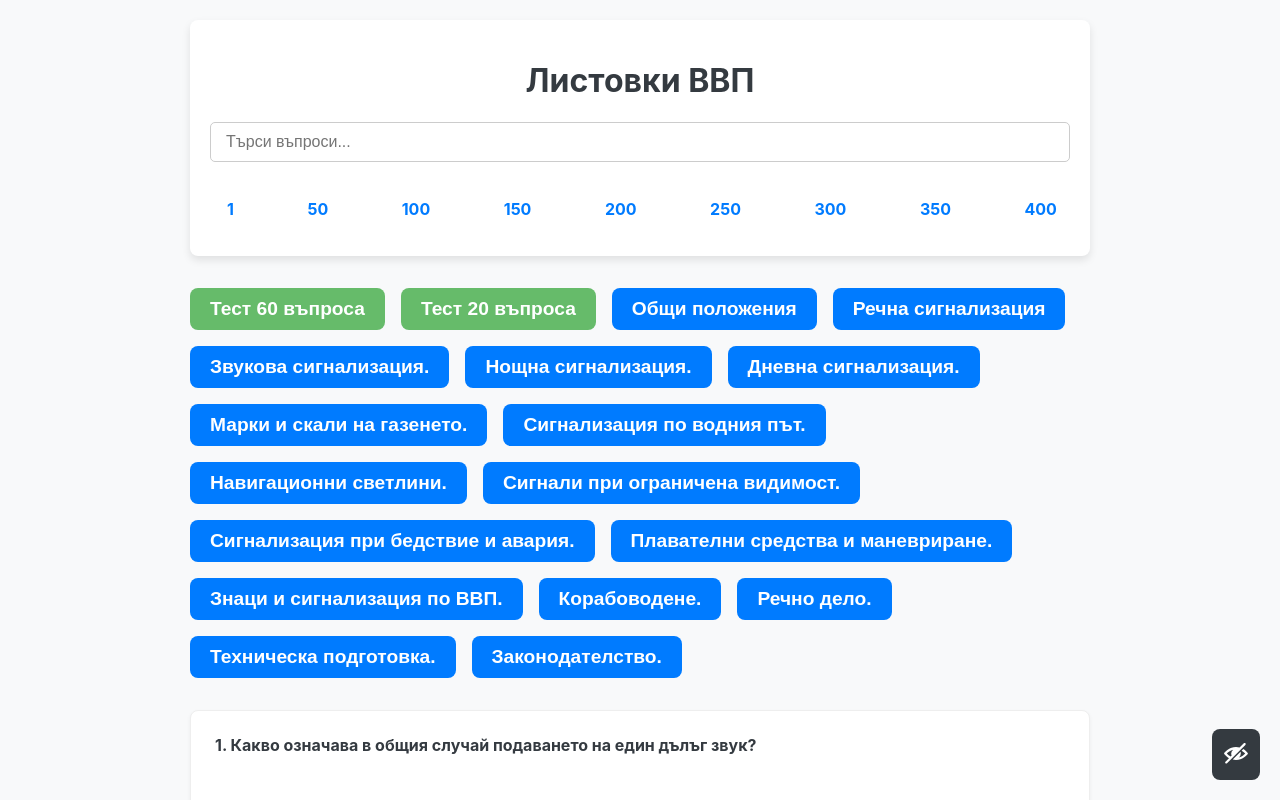
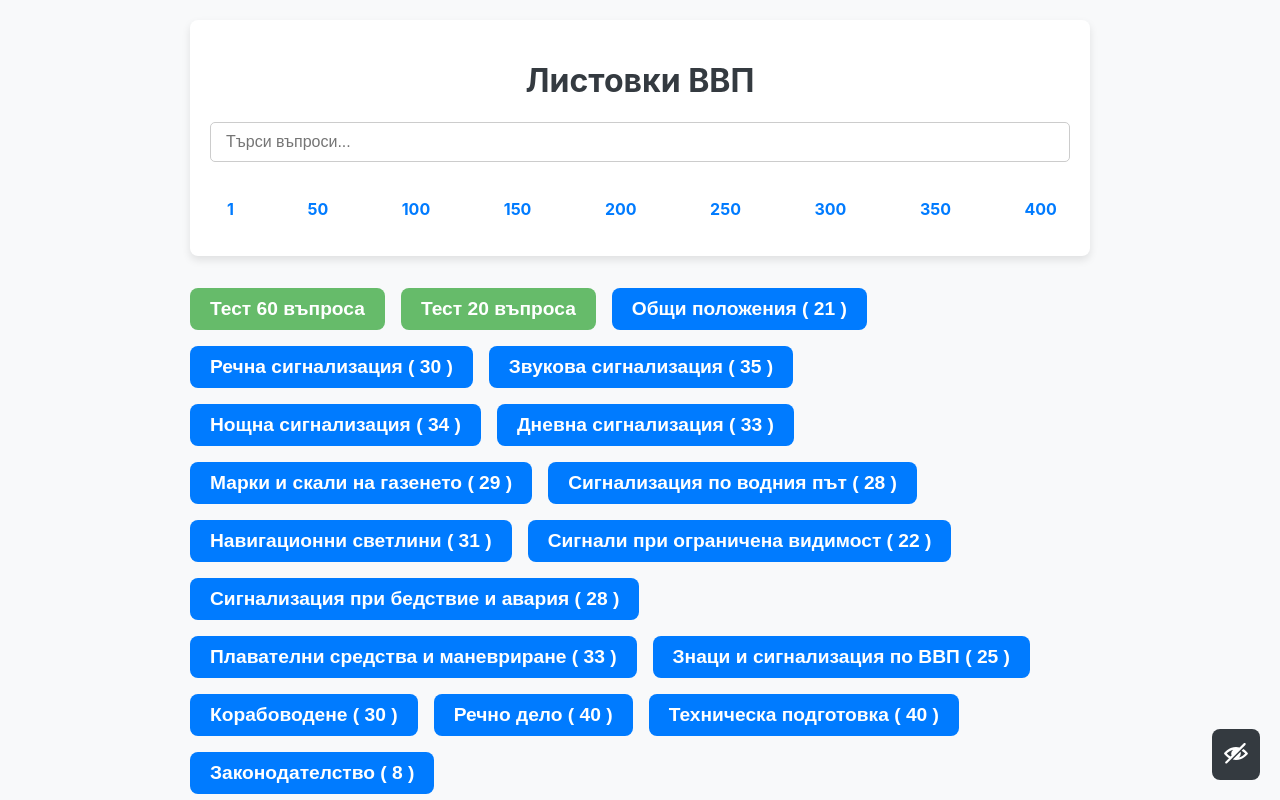
Before and after one commit to panayotoff/listovki-vvp, a React (Vite) app: page / in a window 1280 px wide. Shown: the top 800 px of the page. Built offline with nearby package versions, Linux system fonts and the light colour scheme.

Commit message:
Update menu

```diff
--- a/src/App.tsx
+++ b/src/App.tsx
@@ -17,17 +17,7 @@ const QUIZ_LENGTH = 60;
 const SINGLE_THEME_QUIZ_LENGTH = 20;
 
 function App() {
-  const themeQuizes: SingleQuiz[] = [
-    ...themeTests,
-    // {
-    //   title: "Останали",
-    //   questionsNumbers: allQuestions
-    //     .filter(
-    //       (q) => !themeTests.some((test: SingleQuiz) => test.questionsNumbers.includes(parseInt(q.question_number)))
-    //     )
-    //     .map((q) => q.question_number),
-    // },
-  ] as SingleQuiz[];
+  const themeQuizes: SingleQuiz[] = [...themeTests] as SingleQuiz[];
 
   const [mode, setMode] = useState<AppMode>("search");
   const [searchTerm, setSearchTerm] = useState("");
@@ -166,18 +156,17 @@ function App() {
               {themeQuizes.map((quiz: SingleQuiz, index: number) => (
                 <div key={index} className="button-split">
                   <button
-                    title={`Тест по тема: ${quiz.title} ( ${SINGLE_THEME_QUIZ_LENGTH} въпроса )`}
+                    title={`Тест по тема: ${quiz.title} ( ${quiz.questionsNumbers.length} въпроса )`}
                     className="button-primary start-button"
                     onClick={() =>
                       startQuiz(
                         quiz.questionsNumbers.map(
                           (num) => allQuestions.find((q) => q.question_number === num.toString()) || allQuestions[0]
-                        ),
-                        SINGLE_THEME_QUIZ_LENGTH
+                        )
                       )
                     }
                   >
-                    <span>{quiz.title}</span>
+                    <span>{quiz.title} ( {quiz.questionsNumbers.length} )</span>
                   </button>
                 </div>
               ))}
--- a/src/data/tests.json
+++ b/src/data/tests.json
@@ -11,97 +11,97 @@
     ]
   },
   {
-    "title": "Звукова сигнализация.",
+    "title": "Звукова сигнализация",
     "questionsNumbers": [
       9, 10, 11, 12, 13, 14, 15, 16, 17, 18, 19, 20, 21, 22, 23, 24, 25, 26, 212, 213, 214, 215, 216, 217, 218, 219,
       220, 221, 222, 223, 224, 225, 226, 227, 228
     ]
   },
   {
-    "title": "Нощна сигнализация.",
+    "title": "Нощна сигнализация",
     "questionsNumbers": [
       27, 28, 29, 30, 31, 32, 33, 34, 35, 36, 37, 38, 39, 40, 41, 42, 43, 44, 45, 229, 230, 231, 232, 233, 234, 235,
       236, 237, 238, 239, 240, 241, 242, 243
     ]
   },
   {
-    "title": "Дневна сигнализация.",
+    "title": "Дневна сигнализация",
     "questionsNumbers": [
       46, 47, 48, 49, 50, 51, 52, 53, 54, 55, 56, 57, 58, 59, 60, 61, 62, 63, 244, 245, 246, 247, 248, 249, 250, 251,
       252, 253, 254, 255, 256, 257, 258
     ]
   },
   {
-    "title": "Марки и скали на газенето.",
+    "title": "Марки и скали на газенето",
     "questionsNumbers": [
       64, 65, 66, 67, 68, 69, 70, 71, 72, 73, 74, 75, 76, 77, 78, 79, 259, 260, 261, 262, 263, 264, 265, 266, 267, 268,
       269, 270, 271
     ]
   },
   {
-    "title": "Сигнализация по водния път.",
+    "title": "Сигнализация по водния път",
     "questionsNumbers": [
       80, 81, 82, 83, 84, 85, 86, 87, 88, 89, 90, 91, 92, 93, 94, 95, 310, 311, 312, 313, 314, 315, 316, 317, 318, 319,
       320, 321
     ]
   },
   {
-    "title": "Навигационни светлини.",
+    "title": "Навигационни светлини",
     "questionsNumbers": [
       96, 97, 98, 99, 100, 101, 102, 103, 104, 105, 106, 107, 108, 109, 110, 111, 286, 287, 288, 289, 290, 291, 292,
       293, 294, 295, 296, 297, 298, 299, 300
     ]
   },
   {
-    "title": "Сигнали при ограничена видимост.",
+    "title": "Сигнали при ограничена видимост",
     "questionsNumbers": [
       112, 113, 114, 115, 116, 117, 118, 119, 120, 121, 122, 123, 124, 301, 302, 303, 304, 305, 306, 307, 308, 309
     ]
   },
   {
-    "title": "Сигнализация при бедствие и авария.",
+    "title": "Сигнализация при бедствие и авария",
     "questionsNumbers": [
       125, 126, 127, 128, 129, 130, 131, 132, 133, 134, 135, 136, 137, 138, 272, 273, 274, 275, 276, 277, 278, 279, 280,
       281, 282, 283, 284, 285
     ]
   },
   {
-    "title": "Плавателни средства и маневриране.",
+    "title": "Плавателни средства и маневриране",
     "questionsNumbers": [
       154, 155, 156, 157, 158, 159, 160, 161, 162, 163, 164, 165, 166, 167, 168, 169, 170, 171, 172, 173, 322, 323, 324,
       325, 326, 327, 328, 329, 330, 331, 332, 333, 334
     ]
   },
   {
-    "title": "Знаци и сигнализация по ВВП.",
+    "title": "Знаци и сигнализация по ВВП",
     "questionsNumbers": [
       174, 175, 176, 177, 178, 179, 180, 181, 182, 183, 335, 336, 337, 338, 339, 340, 341, 342, 343, 344, 345, 346, 347,
       348, 349
     ]
   },
   {
-    "title": "Корабоводене.",
+    "title": "Корабоводене",
     "questionsNumbers": [
       350, 351, 352, 353, 354, 355, 356, 357, 358, 359, 360, 361, 362, 363, 364, 365, 366, 367, 368, 369, 370, 371, 372,
       373, 374, 375, 376, 377, 378, 379
     ]
   },
   {
-    "title": "Речно дело.",
+    "title": "Речно дело",
     "questionsNumbers": [
       380, 381, 382, 383, 384, 385, 386, 387, 388, 389, 390, 391, 392, 393, 394, 395, 396, 397, 398, 399, 400, 401, 402,
       403, 404, 405, 406, 407, 408, 409, 410, 411, 412, 413, 414, 415, 416, 417, 418, 419
     ]
   },
   {
-    "title": "Техническа подготовка.",
+    "title": "Техническа подготовка",
     "questionsNumbers": [
       420, 421, 422, 423, 424, 425, 426, 427, 428, 429, 430, 431, 432, 433, 434, 435, 436, 437, 438, 439, 440, 441, 442,
       443, 444, 445, 446, 447, 448, 449, 450, 451, 452, 453, 454, 455, 456, 457, 458, 459
     ]
   },
   {
-    "title": "Законодателство.",
+    "title": "Законодателство",
     "questionsNumbers": [460, 461, 462, 463, 464, 465, 466, 467]
   }
 ]
--- a/src/version.ts
+++ b/src/version.ts
@@ -1 +1 @@
-export const APP_BUILD_DATE = 'Oct 14, 2025, 01:33';
+export const APP_BUILD_DATE = 'Oct 14, 2025, 10:20';
```
